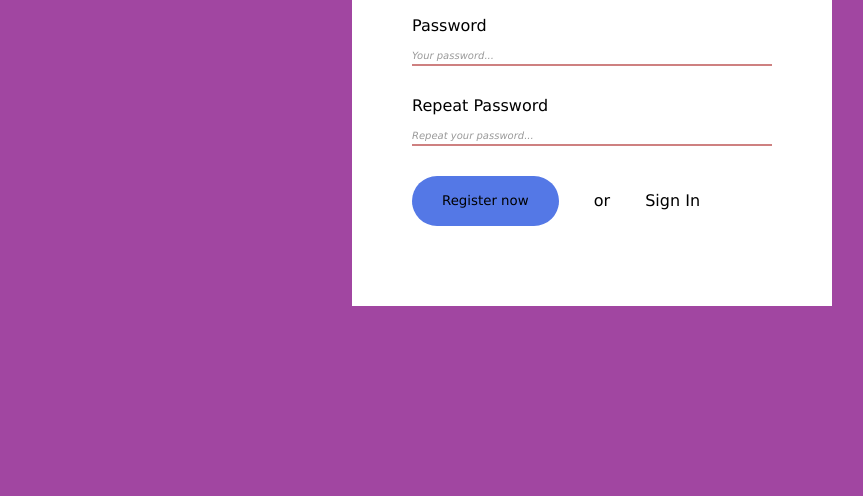
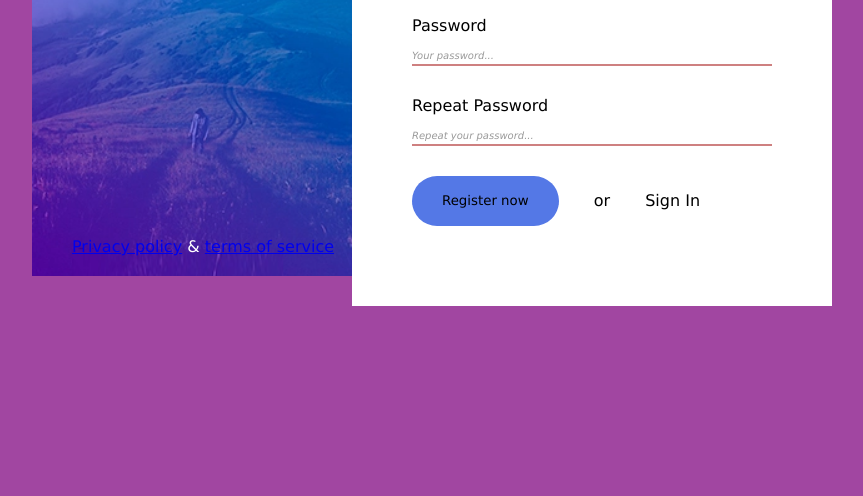
Before and after one commit to VaidasUrb/sig-up, a website: page index.html in a window 1280 px wide. Shown: the part 304-800 px from the top of the page, without its empty margins (208-1071 px from the left). Drawn offline with Linux system fonts and the light colour scheme.

Commit message:
left column auto height

```diff
--- a/css/main.css
+++ b/css/main.css
@@ -16,6 +16,7 @@ body {
   width: 800px;
   margin-top: 100px;
   margin-left: calc(50% - 400px);
+  position: relative;
 }
 
 .left-column {
@@ -23,13 +24,15 @@ body {
   width: 40%;
   float: left;
   padding: 40px;
-  margin-top: 20px;
   background-color: rgb(75, 29, 226);
   background-image: url(../img/hill.png);
   background-repeat: no-repeat;
   background-position: center;
   background-size: cover;
   color: #fff;
+  position: absolute;
+  top: 30px;
+  bottom: 30px;
 }
 
 .main-title {
@@ -42,6 +45,10 @@ body {
 .bottom-links {
   display: inline-block;
   width: 100%;
+  position: absolute;
+  bottom: 20px;
+  left: 40px;
+  right: 40px;
 }
 
 .bottom-links > link {
@@ -55,7 +62,7 @@ body {
   padding: 60px;
   width: 60%;
   position: relative;
-  float: left;
+  float: right;
   background-color: #fff;
 }
 
```
